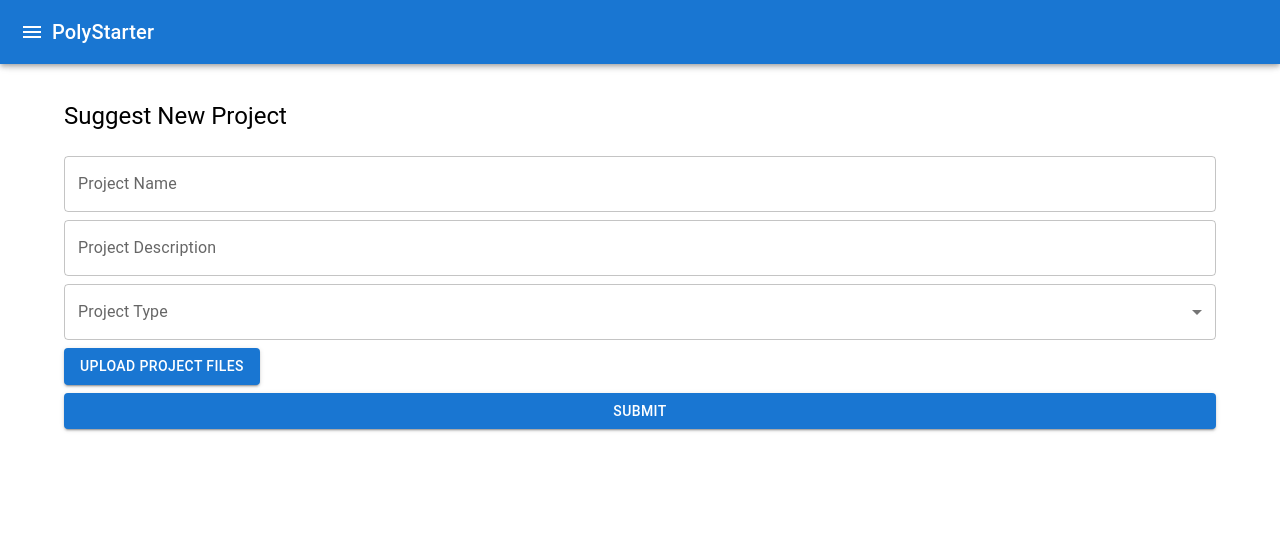
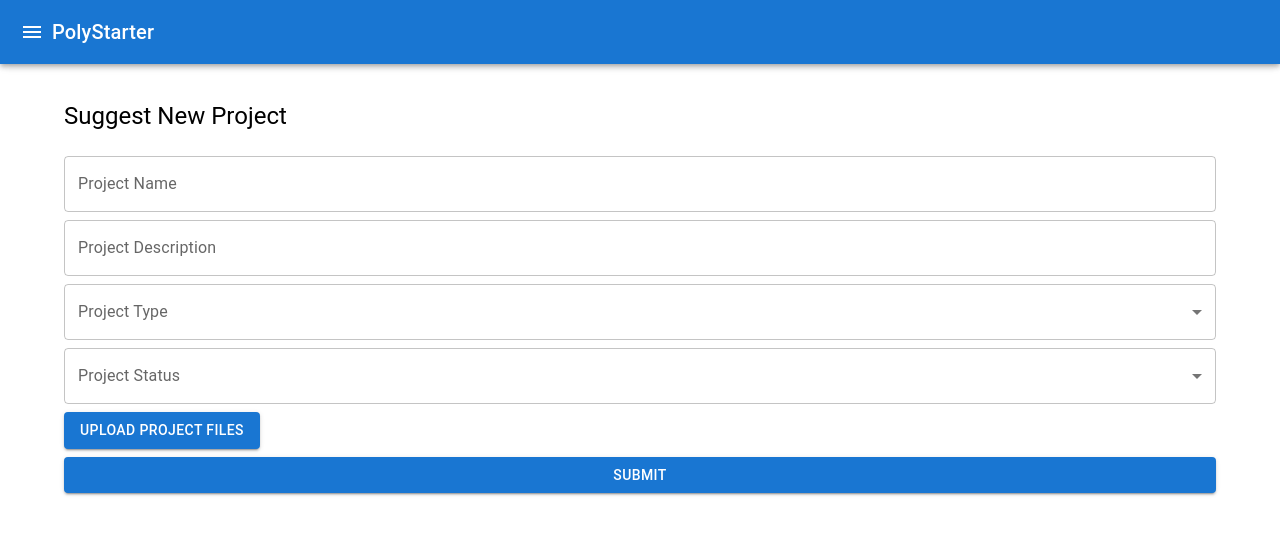
Before and after one commit to fongradnastya/code-generator-frontend, a React (Vite) app: page /suggest in a window 1280 px wide. Shown: the top 534 px of the page. Built offline with nearby package versions, Linux system fonts and the light colour scheme.

Commit message:
Add a project status field to the form

```diff
--- a/src/features/suggestProject/components/UploadProjectForm/UploadProjectForm.tsx
+++ b/src/features/suggestProject/components/UploadProjectForm/UploadProjectForm.tsx
@@ -3,6 +3,7 @@ import { type ProjectMetadata } from 'src/models/projectMetadata';
 import { useForm } from 'react-hook-form';
 import { Button } from '@mui/material';
 import { ProjectType } from 'src/models/projectType';
+import { ProjectStatus } from 'src/models/projectStatus';
 import { FormInputField } from 'src/components/FormInputField';
 import { FormSelectField } from 'src/components/FormSelectField';
 import Chip from '@mui/material/Chip';
@@ -15,7 +16,8 @@ const defaultValues = {
   projectName: '',
   projectDescription: '',
   projectFiles: undefined,
-  ProjectType: ProjectType.Django,
+  projectType: ProjectType.Django,
+  projectStatus: ProjectStatus.Draft,
 };
 
 const UploadProjectFormComponent: FC = () => {
@@ -79,7 +81,12 @@ const UploadProjectFormComponent: FC = () => {
           options={Object.values(ProjectType)}
           registration={register('projectType')}
           error={errors.projectType}
-
+        />
+        <FormSelectField
+          label="Project Status"
+          options={Object.values(ProjectStatus)}
+          registration={register('projectStatus')}
+          error={errors.projectStatus}
         />
         <div className={styles.fileUploadContainer}>
           <Button
--- a/src/models/projectMetadata.ts
+++ b/src/models/projectMetadata.ts
@@ -1,4 +1,5 @@
 import { type ProjectType } from './projectType';
+import { type ProjectStatus } from './projectStatus';
 
 /** Saved project meta data. */
 export type ProjectMetadata = {
@@ -15,6 +16,9 @@ export type ProjectMetadata = {
   /** Project type. */
   readonly projectType: ProjectType;
 
+  /** 1. */
+  readonly projectStatus: ProjectStatus;
+
   /** Project files. */
   readonly projectFiles: readonly File[];
 };
```
Also changed, not shown: src/api/mappers/projectMapper.ts (added), src/api/services/projectService.ts (added), src/store/projects/dispatchers.ts (added), src/store/projects/selectors.ts (added), src/store/projects/slice.ts (added), src/store/projects/state.ts (added).
